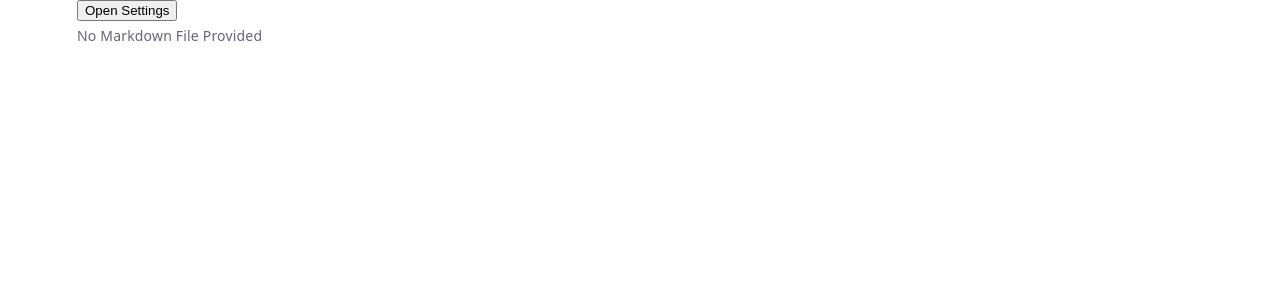
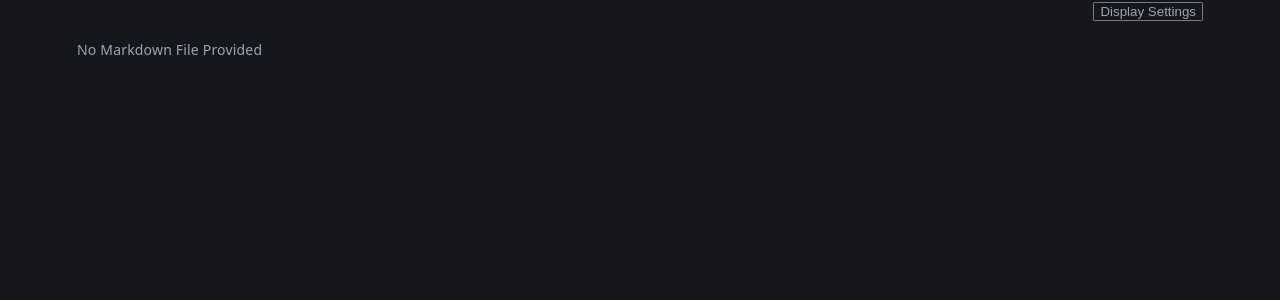
Before and after one commit to mjaniszew/markdown-viewer, a React (Vite) app: page / in a window 1280 px wide. Shown: the top 300 px of the page. Built offline with nearby package versions, Linux system fonts and the light colour scheme.

Commit message:
Style menu

```diff
--- a/src/components/App.css
+++ b/src/components/App.css
@@ -1,3 +1,58 @@
+.viewport {
+  --text: #6b6375;
+  --text-h: #08060d;
+  --bg: #fff;
+  --border: #e5e4e7;
+  --code-bg: #f4f3ec;
+  --accent: #aa3bff;
+  --accent-bg: rgba(170, 59, 255, 0.1);
+  --accent-border: rgba(170, 59, 255, 0.5);
+  --social-bg: rgba(244, 243, 236, 0.5);
+  --shadow:
+    rgba(0, 0, 0, 0.1) 0 10px 15px -3px, rgba(0, 0, 0, 0.05) 0 4px 6px -2px;
+
+  --sans: system-ui, 'Segoe UI', Roboto, sans-serif;
+  --heading: system-ui, 'Segoe UI', Roboto, sans-serif;
+  --mono: ui-monospace, Consolas, monospace;
+
+  letter-spacing: 0.18px;
+  color-scheme: light dark;
+  color: var(--text);
+  background: var(--bg);
+  font-synthesis: none;
+  text-rendering: optimizeLegibility;
+  -webkit-font-smoothing: antialiased;
+  -moz-osx-font-smoothing: grayscale;
+
+  @media (max-width: 1024px) {
+    font-size: 16px;
+  }
+
+  &.theme-dark {
+    --text: #9ca3af;
+    --text-h: #f3f4f6;
+    --bg: #16171d;
+    --border: #2e303a;
+    --code-bg: #1f2028;
+    --accent: #c084fc;
+    --accent-bg: rgba(192, 132, 252, 0.15);
+    --accent-border: rgba(192, 132, 252, 0.5);
+    --social-bg: rgba(47, 48, 58, 0.5);
+    --shadow:
+      rgba(0, 0, 0, 0.4) 0 10px 15px -3px, rgba(0, 0, 0, 0.25) 0 4px 6px -2px;
+  }
+
+  & .font-s {
+    font: 12px/145% var(--sans);
+  }
+  & .font-m {
+    font: 14px/145% var(--sans);
+  }
+  & .font-l {
+    font: 16px/145% var(--sans);
+  }
+}
+
 .markdown-viewer {
   width: 1126px;
   max-width: 100%;
@@ -20,10 +75,27 @@
 .setingsPanel {
   width: 1126px;
   max-width: 100%;
-  margin: 0 auto;
+  margin: 0 auto 12px auto;
   display: flex;
   flex-direction: row;
   box-sizing: border-box;
+  gap: 24px;
+  padding: 2px 0;
+  align-items: end;
+  justify-content: end;
+
+  button {
+    color-scheme: light dark;
+    color: var(--text);
+    background: var(--bg);
+    border: 1px rgba(124, 124, 124, 1) solid;
+    border-radius: 5%;
+
+    &.active {
+      background: var(--text);
+      color: var(--bg);
+    }
+  }
 }
 
 .settingsMenu {
@@ -31,8 +103,4 @@
   flex-direction: row;
   box-sizing: border-box;
   gap: 8px;
-
-  button {
-
-  }
 }
--- a/src/components/App.tsx
+++ b/src/components/App.tsx
@@ -47,7 +47,7 @@ export const App = () => {
   }, []);
 
   return (
-    <>
+    <div className={`viewport theme-${settignsState.theme}`}>
       <SettingsPanel
         settignsState={settignsState}
         setSettingsState={setSettingsState}
@@ -58,6 +58,6 @@ export const App = () => {
         {fetchState.status === "error" && <p>Error: {fetchState.message}</p>}
         {fetchState.status === "success" && <Markdown remarkPlugins={[remarkGfm]}>{fetchState.content}</Markdown>}
       </div>
-    </>
+    </div>
   )
 }
--- a/src/components/settingsPanel/index.tsx
+++ b/src/components/settingsPanel/index.tsx
@@ -22,32 +22,38 @@ export const SettingsPanel = ({settignsState, setSettingsState}: settingsProps)
 
   return (
     <div className="setingsPanel">
-      <div>
-        <button
-         onClick={() => setSettingsOpen(!settingsOpen)}
-        >{settingsOpen ? "Close Settings" : "Open Settings"}</button>
-      </div>
       {
         settingsOpen && <div className="settingsMenu">
           <label>Theme:</label>
           <button
             onClick={() => onThemeChange("light")}
+            className={settignsState.theme === "light" ? "active": "inactive"}
           >Light</button>
           <button
             onClick={() => onThemeChange("dark")}
+            className={settignsState.theme === "dark" ? "active": "inactive"}
           >Dark</button>
           <label>Font Size:</label>
           <button
             onClick={() => onFontSizeChange("s")}
+            className={settignsState.fontSize === "s" ? "active": "inactive"}
           >Small</button>
           <button
             onClick={() => onFontSizeChange("m")}
+            className={settignsState.fontSize === "m" ? "active": "inactive"}
           >Medium</button>
           <button
             onClick={() => onFontSizeChange("l")}
+            className={settignsState.fontSize === "l" ? "active": "inactive"}
           >Large</button>
         </div>
       }
+      <div>
+        <button
+         onClick={() => setSettingsOpen(!settingsOpen)}
+         className={settingsOpen ? "active": "inactive"}
+        >{settingsOpen ? "Close Settings x" : "Display Settings"}</button>
+      </div>
     </div>
   );
 }
--- a/src/index.css
+++ b/src/index.css
@@ -1,60 +1,3 @@
-:root {
-  --text: #6b6375;
-  --text-h: #08060d;
-  --bg: #fff;
-  --border: #e5e4e7;
-  --code-bg: #f4f3ec;
-  --accent: #aa3bff;
-  --accent-bg: rgba(170, 59, 255, 0.1);
-  --accent-border: rgba(170, 59, 255, 0.5);
-  --social-bg: rgba(244, 243, 236, 0.5);
-  --shadow:
-    rgba(0, 0, 0, 0.1) 0 10px 15px -3px, rgba(0, 0, 0, 0.05) 0 4px 6px -2px;
-
-  --sans: system-ui, 'Segoe UI', Roboto, sans-serif;
-  --heading: system-ui, 'Segoe UI', Roboto, sans-serif;
-  --mono: ui-monospace, Consolas, monospace;
-
-  letter-spacing: 0.18px;
-  color-scheme: light dark;
-  color: var(--text);
-  background: var(--bg);
-  font-synthesis: none;
-  text-rendering: optimizeLegibility;
-  -webkit-font-smoothing: antialiased;
-  -moz-osx-font-smoothing: grayscale;
-
-  @media (max-width: 1024px) {
-    font-size: 16px;
-  }
-
-  & .font-s {
-    font: 12px/145% var(--sans);
-  }
-  & .font-m {
-    font: 14px/145% var(--sans);
-  }
-  & .font-l {
-    font: 16px/145% var(--sans);
-  }
-}
-
-@media (prefers-color-scheme: dark) {
-  :root {
-    --text: #9ca3af;
-    --text-h: #f3f4f6;
-    --bg: #16171d;
-    --border: #2e303a;
-    --code-bg: #1f2028;
-    --accent: #c084fc;
-    --accent-bg: rgba(192, 132, 252, 0.15);
-    --accent-border: rgba(192, 132, 252, 0.5);
-    --social-bg: rgba(47, 48, 58, 0.5);
-    --shadow:
-      rgba(0, 0, 0, 0.4) 0 10px 15px -3px, rgba(0, 0, 0, 0.25) 0 4px 6px -2px;
-  }
-}
-
 body {
   margin: 0;
 }
```
